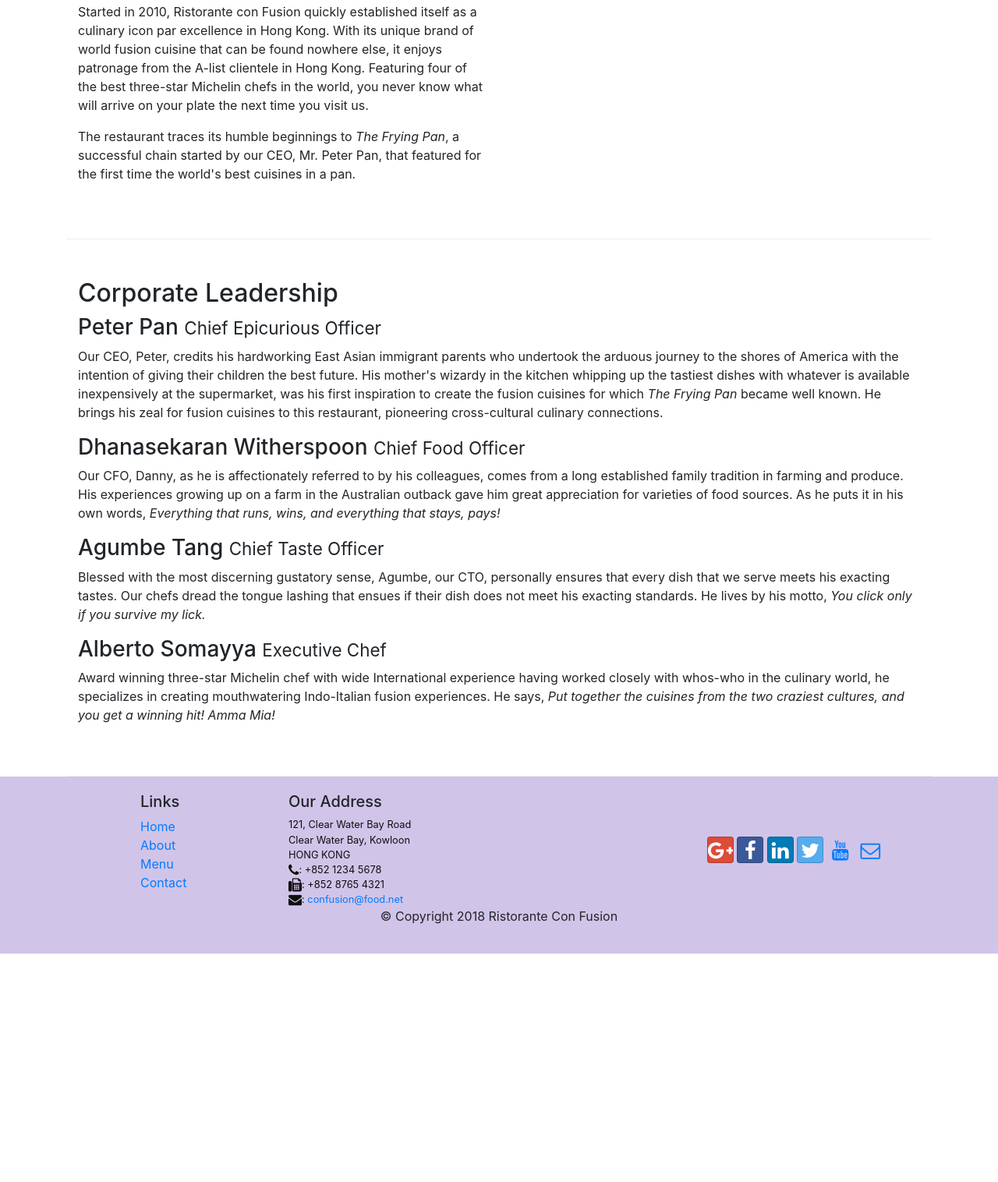
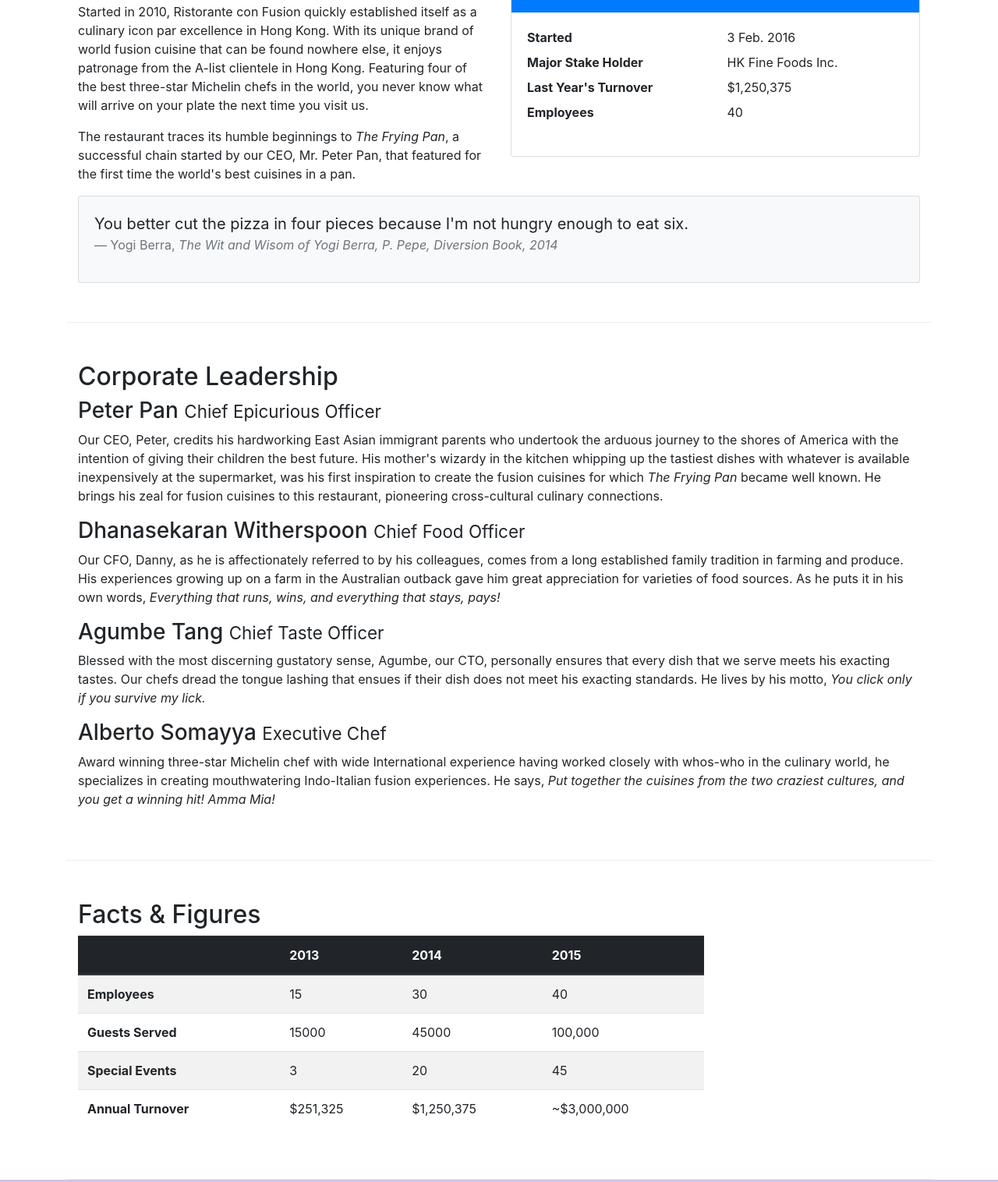
Before and after one commit to ChanitaIvanova/bootstrap4-conFusion, a website: page aboutus.html in a window 1280 px wide. Shown: the part 558-2074 px from the top of the page at 78% size. Before the commit the page ends 1781 px from the top, so only its background shows below. Drawn offline with nearby package versions, Linux system fonts and the light colour scheme.

Commit message:
Adding table and cards in the about us page

```diff
--- a/aboutus.html
+++ b/aboutus.html
@@ -72,7 +72,35 @@
           in Hong Kong. Featuring four of the best three-star Michelin chefs in the world, you never know what will arrive on your plate the next time you visit us.</p>
         <p>The restaurant traces its humble beginnings to <em>The Frying Pan</em>, a successful chain started by our CEO, Mr. Peter Pan, that featured for the first time the world's best cuisines in a pan.</p>
       </div>
-      <div class="col-12 col-sm">
+      <div class="col-sm">
+        <div class="card">
+          <h3 class="card-header bg-primary text-white">Facts At a Glance</h3>
+          <div class="card-body">
+            <dl class="row">
+              <dt class="col-6">Started</dt>
+              <dd class="col-6">3 Feb. 2016</dd>
+              <dt class="col-6">Major Stake Holder</dt>
+              <dd class="col-6">HK Fine Foods Inc.</dd>
+              <dt class="col-6">Last Year's Turnover</dt>
+              <dd class="col-6">$1,250,375</dd>
+              <dt class="col-6">Employees</dt>
+              <dd class="col-6">40</dd>
+            </dl>
+          </div>
+        </div>
+      </div>
+      <div class="col-12">
+        <div class="card card-body bg-light">
+          <blockquote class="blockquote">
+            <p class="mb-0">You better cut the pizza in four pieces
+              because I'm not hungry enough to eat six.
+            </p>
+            <footer class="blockquote-footer">Yogi Berra,
+              <cite title="Source Title">The Wit and Wisom of Yogi Berra, P. Pepe, Diversion Book, 2014
+              </cite>
+            </footer>
+          </blockquote>
+        </div>
       </div>
     </div>
 
@@ -95,6 +123,52 @@
       </div>
     </div>
 
+    <div class="row row-content">
+      <div class="col-12 col-sm-9">
+        <h2>Facts &amp; Figures</h2>
+        <div class="table-responsive">
+          <table class="table table-striped">
+            <thead class="thead-dark">
+              <tr>
+                <th>&nbsp;</th>
+                <th>2013</th>
+                <th>2014</th>
+                <th>2015</th>
+              </tr>
+            </thead>
+            <tbody>
+              <tr>
+                <th>Employees</th>
+                <td>15</td>
+                <td>30</td>
+                <td>40</td>
+              </tr>
+              <tr>
+                <th>Guests Served</th>
+                <td>15000</td>
+                <td>45000</td>
+                <td>100,000</td>
+              </tr>
+              <tr>
+                <th>Special Events</th>
+                <td>3</td>
+                <td>20</td>
+                <td>45</td>
+              </tr>
+              <tr>
+                <th>Annual Turnover</th>
+                <td>$251,325</td>
+                <td>$1,250,375</td>
+                <td>~$3,000,000</td>
+              </tr>
+            </tbody>
+          </table>
+        </div>
+      </div>
+      <div class="col-12 col-sm-3">
+
+      </div>
+    </div>
   </div>
 
   <footer class="footer">
```
